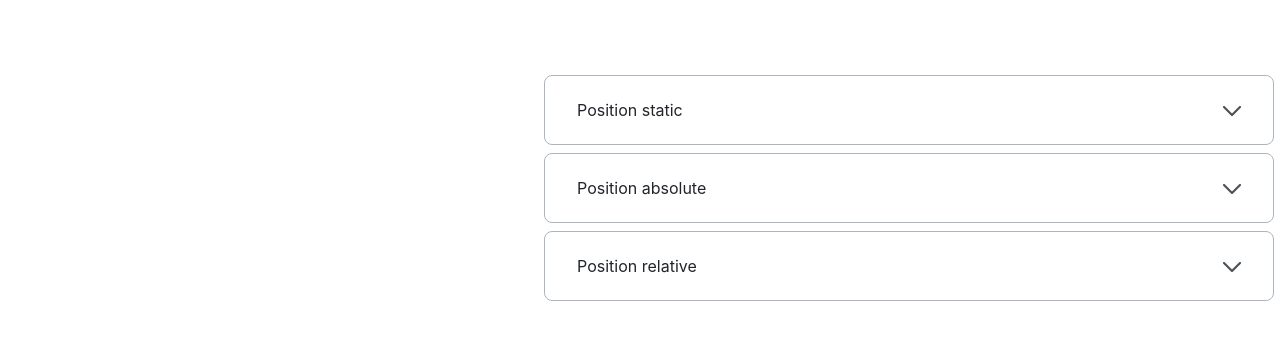
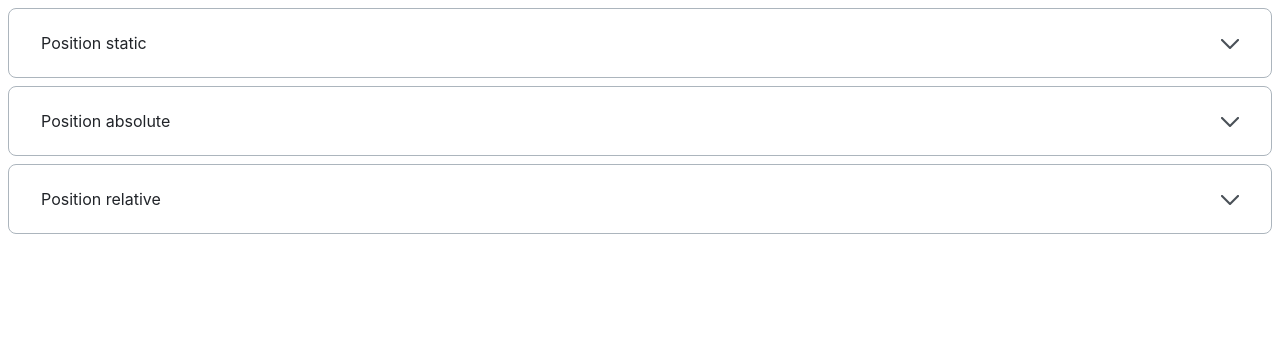
Before and after one commit to js-tasks-ru/htmlcss-20220519_vasilisa-zaytseva, a website: page 03-lection1/02-accordion/index.html in a window 1280 px wide. Drawn offline with Linux system fonts and the light colour scheme.

Commit message:
task-03-accordion-corrections

```diff
--- a/03-lection1/02-accordion/accordion.css
+++ b/03-lection1/02-accordion/accordion.css
@@ -1,14 +1,9 @@
 .accordion {
-    position: absolute;
     font-family: 'Inter', sans-serif;
-    width: 730px;
-    left: 544px;
-    top: 75px;
 }
 .accordion__item {
     box-sizing: border-box;
     position: relative;
-    width: 730px;
     border: 1px solid var(--grey-3);
     border-radius: 8px;
     margin-bottom: 8px;
@@ -30,21 +25,21 @@
     color: var(--grey-4);
 }
 
-details summary::-webkit-details-marker {
+.accordion__item .accordion__title::-webkit-details-marker {
     display: none
 }
 
-details > summary {
+.accordion__item > .accordion__title {
     list-style: none;
 }
 
-details summary:after {
+.accordion__item .accordion__title:after {
     content: url("../../assets/images/vector_down.png");
     position: absolute;
     right: 32px;
 }
 
-details[open] summary:after {
+.accordion__item[open] .accordion__title:after {
     content: url("../../assets/images/vector.png");
     position:absolute;
     right: 32px;
```
